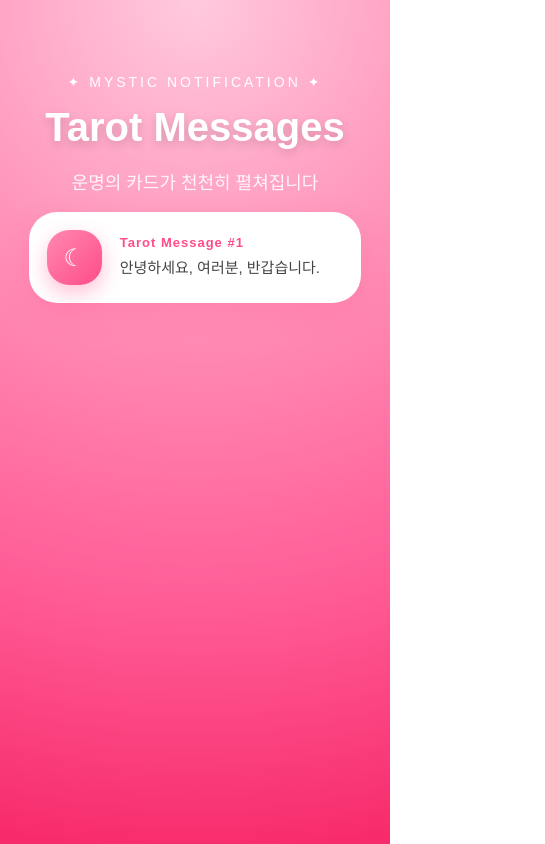
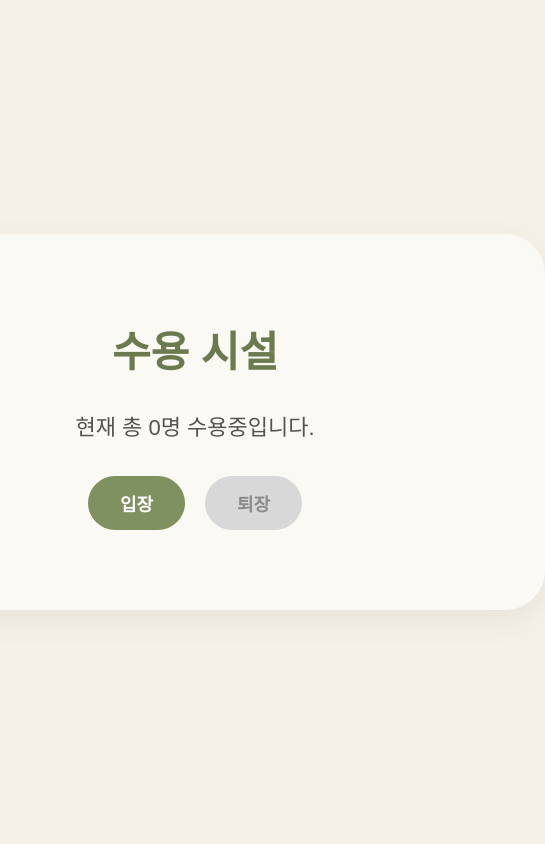
Before and after one commit to thanks04122006-spec/React_Web2, a React (Create React App) app: page / in a window 390 px wide. Shown: the whole page, 545 px wide, since content can reach past the window. Built offline with nearby package versions, Linux system fonts and the light colour scheme.

Commit message:
7장 훅

```diff
--- a/src/06/test/Notification.css
+++ b/src/06/test/Notification.css
@@ -147,26 +147,3 @@ body{
     font-size:17px;
     line-height:1.6;
 }
-
-/* 모바일 */
-
-@media(max-width:768px){
-
-    .tarot-main-title{
-        font-size:40px;
-    }
-
-    .notification-card{
-        padding:18px;
-    }
-
-    .tarot-symbol{
-        width:55px;
-        height:55px;
-        font-size:24px;
-    }
-
-    .notification-message{
-        font-size:15px;
-    }
-}
--- /dev/null
+++ b/src/07/1/TextinputWithFocusButton.jsx
@@ -0,0 +1,19 @@
+import React, {useRef} from "react";
+
+function TextinputWithFocusButton(){
+
+    const inputElement = useRef(null);
+
+    const onButtonClick = () => {
+        inputElement.current.focus();
+    }
+
+    return(
+        <div>
+            <input ref = {inputElement} type="text" size={20}/>&nbsp; &nbsp; &nbsp;
+            <button onClick={onButtonClick}>Focus the input element</button>
+        </div>
+    );
+}
+
+export default TextinputWithFocusButton;
--- /dev/null
+++ b/src/07/2/Aucomment.css
@@ -0,0 +1,108 @@
+body {
+    margin: 0;
+    min-height: 100vh;
+
+    display: flex;
+    justify-content: center;
+    align-items: center;
+
+    background: #f5f1e8;
+    font-family: "Pretendard", sans-serif;
+}
+
+.container {
+    width: 600px;
+    padding: 50px;
+
+    background: #fbf9f3;
+
+    border-radius: 40px;
+
+    box-shadow:
+            0 10px 30px rgba(80, 80, 60, 0.08);
+
+    text-align: center;
+}
+
+.title {
+    color: #6b7b4f;
+    font-size: 42px;
+    font-weight: 600;
+
+    margin-bottom: 30px;
+}
+
+.count {
+    color: #535353;
+    font-size: 22px;
+
+    margin-bottom: 35px;
+}
+
+.button-group {
+    display: flex;
+    justify-content: center;
+    gap: 20px;
+
+    margin-bottom: 30px;
+}
+
+.btn {
+    border: none;
+    cursor: pointer;
+
+    padding: 14px 32px;
+
+    border-radius: 9999px;
+
+    font-size: 18px;
+    font-weight: 600;
+
+    transition: all 0.3s ease;
+}
+
+.enter-btn {
+    background: #7f9160;
+    color: white;
+}
+
+.enter-btn:hover {
+    background: #6f8054;
+    transform: translateY(-2px);
+}
+
+.exit-btn {
+    background: #d9ddc9;
+    color: #556245;
+}
+
+.exit-btn:hover {
+    background: #cfd4bb;
+    transform: translateY(-2px);
+}
+
+.btn:disabled {
+    background: #d8d8d8;
+    color: #8a8a8a;
+    cursor: not-allowed;
+    transform: none;
+}
+
+.full-message {
+    margin-top: 25px;
+
+    padding: 18px;
+
+    border-radius: 20px;
+
+    background: #eef2df;
+
+    color: #6b7b4f;
+
+    font-size: 18px;
+    font-weight: 600;
+}
+
+.full-message::before {
+    content: "⚠ ";
+}
--- /dev/null
+++ b/src/07/2/Aucommodate.jsx
@@ -0,0 +1,54 @@
+import React, { useEffect, useState } from "react";
+import useCounter from "./useCounter";
+import "./Aucomment.css";
+
+const MAX_CAPACITY = 10;
+
+function Aucommodate() {
+    const [count, increaseCount, decreaseCount] = useCounter(0);
+    const [isFull, setIsFull] = useState(false);
+
+    useEffect(() => {
+        setIsFull(count >= MAX_CAPACITY);
+
+        console.log("==============useEffect 확인용");
+        console.log(`Current count value: ${count}`);
+        console.log(`isFull: ${count >= MAX_CAPACITY}`);
+    }, [count]);
+
+    return (
+        <div className="container">
+            <h2 className="title">수용 시설</h2>
+
+            <p className="count">
+                현재 총 {count}명 수용중입니다.
+            </p>
+
+            <div className="button-group">
+                <button
+                    className="btn enter-btn"
+                    onClick={increaseCount}
+                    disabled={count >= MAX_CAPACITY}
+                >
+                    입장
+                </button>
+
+                <button
+                    className="btn exit-btn"
+                    onClick={decreaseCount}
+                    disabled={count <= 0}
+                >
+                    퇴장
+                </button>
+            </div>
+
+            {isFull && (
+                <p className="full-message">
+                    수용 시설에 정원이 가득 찼습니다.
+                </p>
+            )}
+        </div>
+    );
+}
+
+export default Aucommodate;
--- /dev/null
+++ b/src/07/2/useCounter.jsx
@@ -0,0 +1,18 @@
+import React, {useState} from "react";
+
+// Custom Hook(사용자 정의 훅)
+function useCounter(initialValue){
+    const [count, setcount] = useState(initialValue);
+
+    const increaseCount = () => {
+      setcount((count) => Math.min(count + 1, 10));
+    };
+
+    const decreaseCount = () => {
+        setcount((count) => Math.max(count - 1, 0));
+    };
+
+    return [count, increaseCount, decreaseCount];
+}
+
+export default useCounter;
--- a/src/index.js
+++ b/src/index.js
@@ -13,18 +13,21 @@ import reportWebVitals from './reportWebVitals';
 // import WelcomeList from "./05/exam01/WelcomeList";
 //import Booklist from "./05/exam02/Booklist";
 // import UserInfoList from "./05/exam3/UserInfoList";
-import NotificationList from "./06/test/NotificationList";
+// import NotificationList from "./06/test/NotificationList";
+// import Usestate from "./07/UseState2";
+// import TextinputWithFocusButton from "./07/1/TextinputWithFocusButton";
+import Aucommodate from "./07/2/Aucommodate";
 
 const root = ReactDOM.createRoot(document.getElementById('root'));
 
-setInterval(() => {
+// setInterval(() => {
      root.render(
             <React.StrictMode>
-                {<NotificationList/>}
+                {<Aucommodate/>}
             </React.StrictMode>
         );
-    },1000
-)
+//     },1000
+// )
 
 // If you want to start measuring performance in your app, pass a function
 // to log results (for example: reportWebVitals(console.log))
```
Also changed, not shown: src/07/1/Counter.jsx (added, +17 -0 lines), src/07/1/UseEffectTest.jsx (added, +22 -0 lines).
